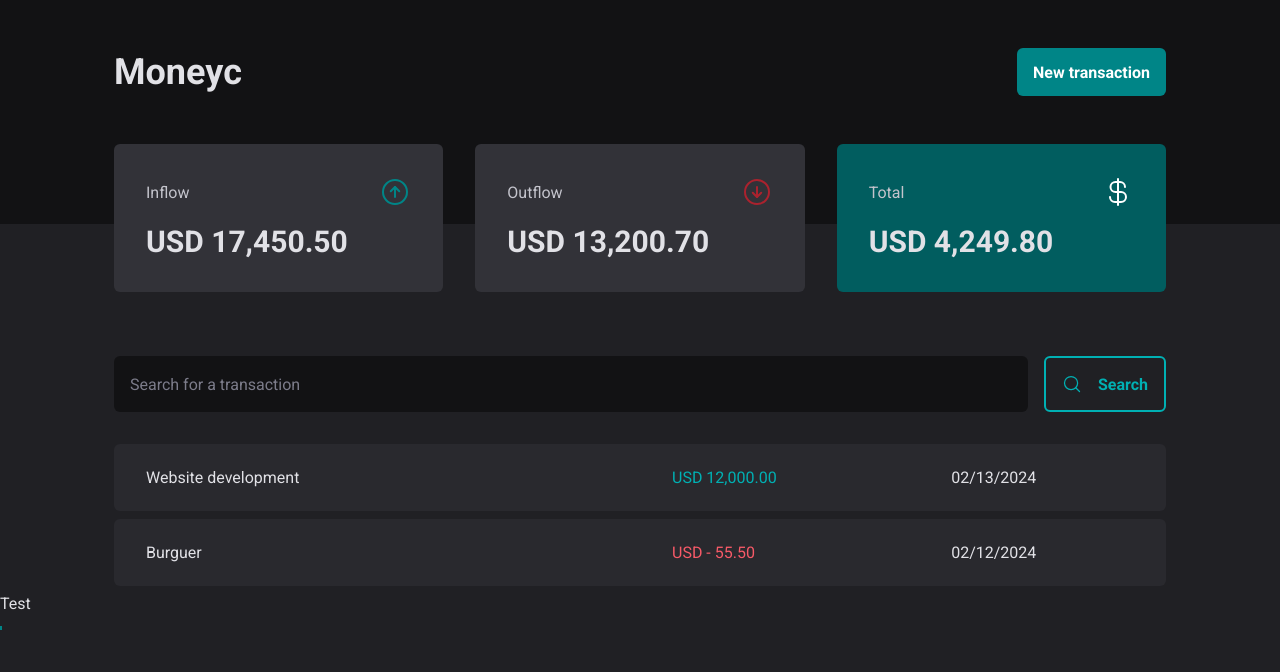
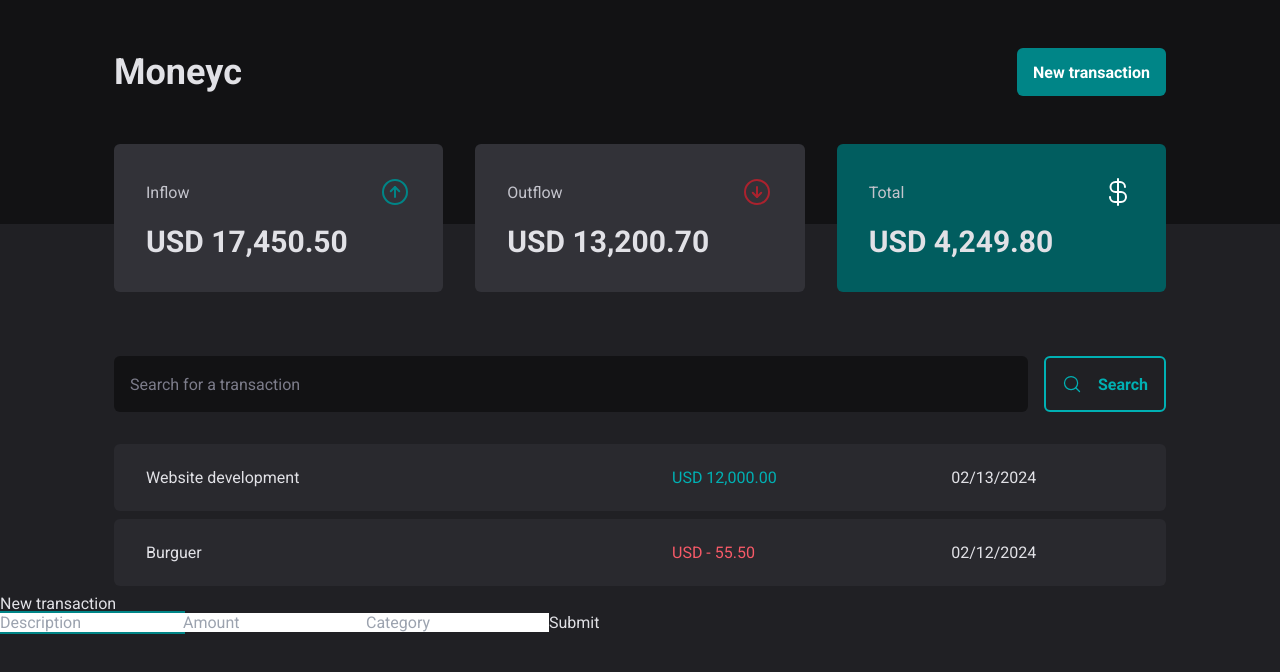
Before and after one commit to rodrigocitadin/moneyc, a React (Vite) app: page / in a window 1280 px wide. Both pictures are taken after a click on the button "New transaction". Shown: the top 672 px of the page. Built offline with nearby package versions, Linux system fonts and the light colour scheme.

Commit message:
default html structure for modal

```diff
--- a/src/components/Header.tsx
+++ b/src/components/Header.tsx
@@ -1,4 +1,5 @@
 import * as Dialog from '@radix-ui/react-dialog';
+import NewTransactionModal from './NewTransactionModal';
 
 export default function Header() {
   return (
@@ -14,15 +15,7 @@ export default function Header() {
               New transaction
             </button>
           </Dialog.Trigger>
-          <Dialog.Portal>
-            <Dialog.Overlay/>
-            <Dialog.Content>
-              <Dialog.Title>
-                Test
-              </Dialog.Title>
-              <Dialog.Close/>
-            </Dialog.Content>
-          </Dialog.Portal>
+          <NewTransactionModal />
         </Dialog.Root>
       </div>
     </header>
--- /dev/null
+++ b/src/components/NewTransactionModal.tsx
@@ -0,0 +1,24 @@
+import { Close, Content, Overlay, Portal, Title } from "@radix-ui/react-dialog";
+
+export default function NewTransactionModal() {
+  return (
+    <Portal>
+      <Overlay />
+      <Content>
+        <Title>New transaction</Title>
+
+        <form>
+          <input type="text" placeholder="Description" required/>
+          <input type="number" placeholder="Amount" required/>
+          <input type="text" placeholder="Category" required/>
+
+          <button>
+            Submit
+          </button>
+        </form>
+
+        <Close />
+      </Content>
+    </Portal>
+  )
+}
```
